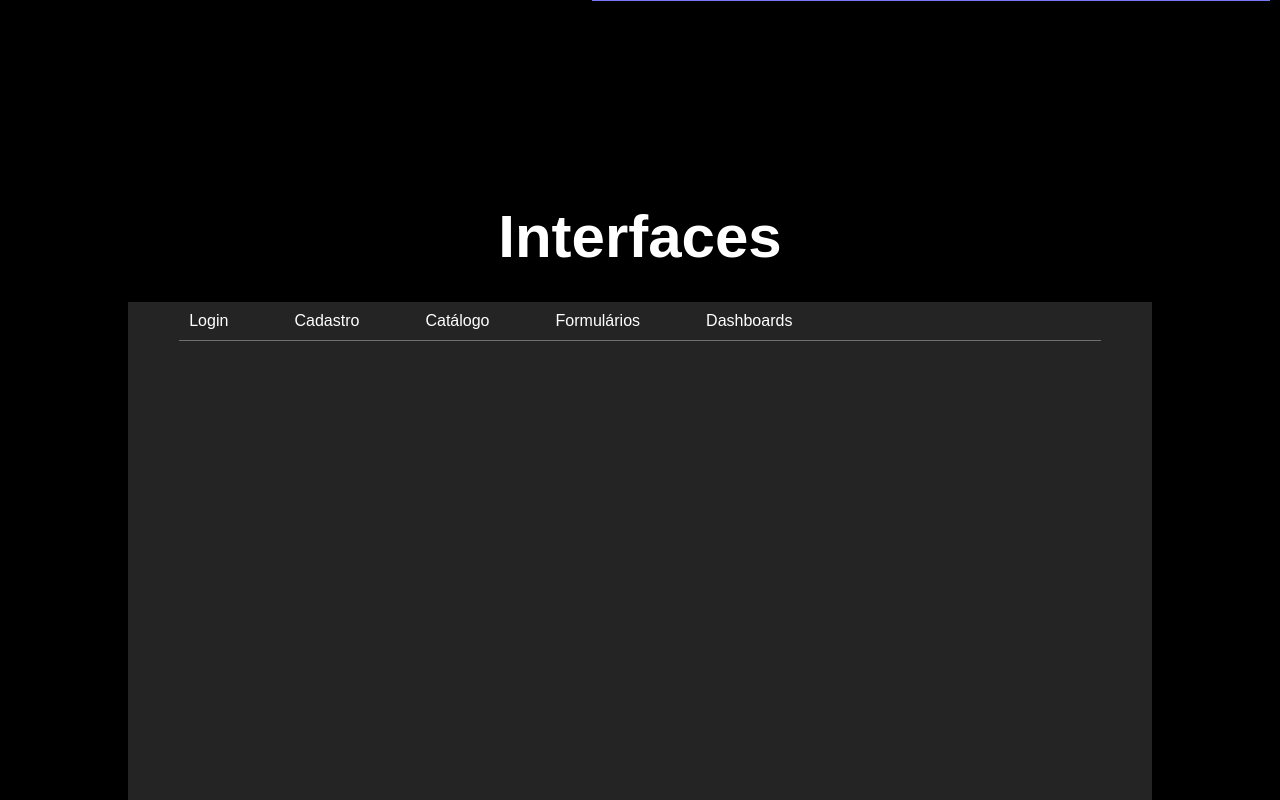
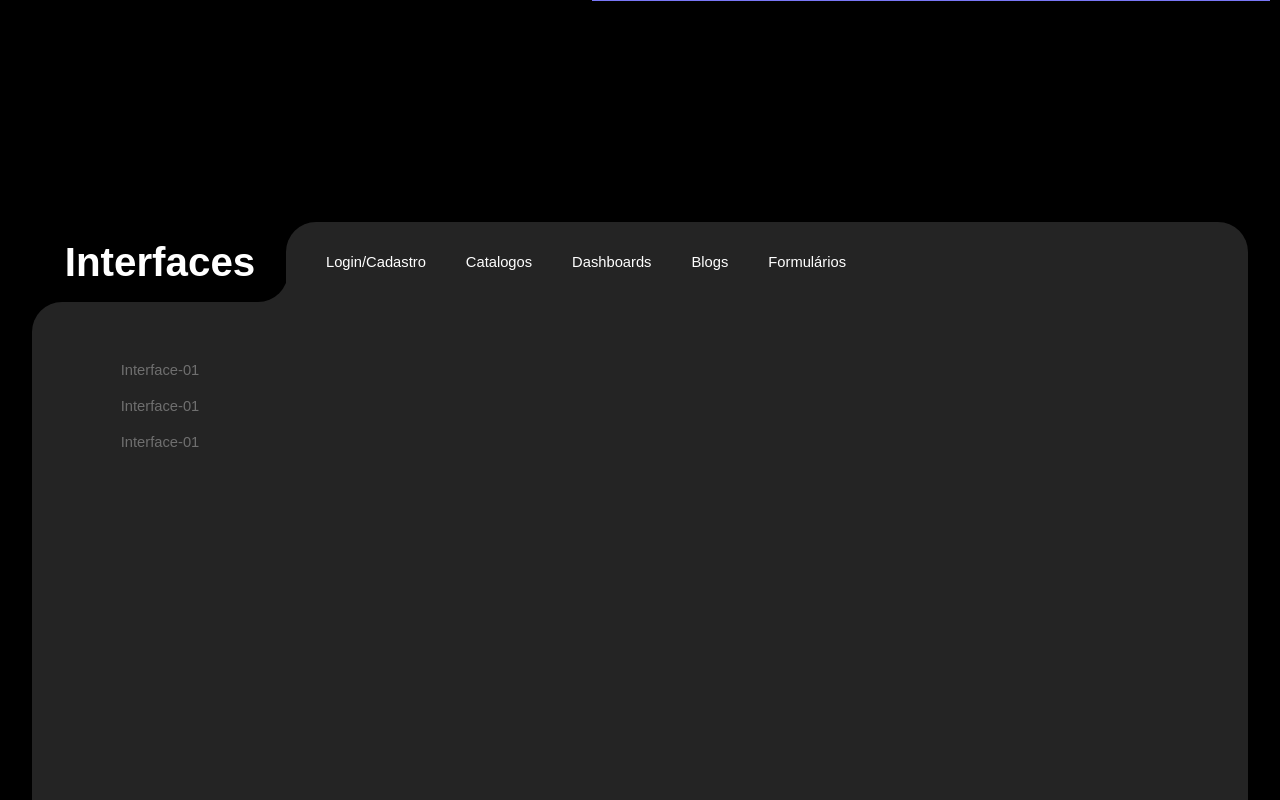
Before and after one commit to CesarCaus/Portfolio-Cesar-Caus, an Angular app: page / in a window 1280 px wide. Shown: the part 2280-3080 px from the top of the page. Built offline with nearby package versions, Linux system fonts and the light colour scheme; a web font is replaced by a local one.

Commit message:
Atualização pagina Interface

```diff
--- a/src/app/components/containers/contact/contact.component.scss
+++ b/src/app/components/containers/contact/contact.component.scss
@@ -163,7 +163,7 @@ main {
 }
 
 
-@media screen and (max-width: 700px) {
+@media screen and (max-width: 768px) {
     main {
         flex-direction: column-reverse;
         height: fit-content;
--- a/src/app/components/containers/interfaces/interfaces.component.html
+++ b/src/app/components/containers/interfaces/interfaces.component.html
@@ -1,20 +1,28 @@
 <main>
-    <section class="text-interfaces">
-        <h1>Interfaces</h1>
-    </section>
-    <section class="container-interfaces">
+    <header>
+        <span class="title-interface"><h1>Interfaces</h1></span>
         <nav>
+            <span (click)="openMenu()" class="material-symbols-outlined menu">menu</span>
             <ul>
-                <li>Login</li>
-                <li>Cadastro</li>
-                <li>Catálogo</li>
+                <li>Login/Cadastro</li>
+                <li>Catalogos</li>
+                <li>Dashboards</li>
+                <li>Blogs</li>
                 <li>Formulários</li>
-                <li>Dashboards</li>
+            </ul>
+            <span class="material-symbols-outlined arrow-right">
+                arrow_forward_ios
+                </span>
+        </nav>
+    </header>
+    <section class="container-main">
+        <nav [ngClass]="{'menu-open': valueMenu}">
+            <ul>
+                <li>Interface-01</li>
+                <li>Interface-01</li>
+                <li>Interface-01</li>
             </ul>
         </nav>
-
-        <section class="content">
-            <div class="interface-item"></div>
-        </section>
+        <div class="container-content"></div>
     </section>
 </main>
--- a/src/app/components/containers/interfaces/interfaces.component.scss
+++ b/src/app/components/containers/interfaces/interfaces.component.scss
@@ -1,48 +1,73 @@
 main {
     width: 100%;
-    height: fit-content;
+    height: 110vh;
+    min-height: fit-content;
     background-color: var(--bg-color-secundary);
+    padding-top: 100px;
+    align-items: center;
     display: flex;
-    padding: 20px;
-    padding-top: 80px;
-    align-items: center;
     flex-direction: column;
-    gap: 20px;
 }
 
-section {
-    width: 90%;
-}
+header {
+    display: flex;
+    align-items: center;
+    justify-content: center;
+    width: 100%;
+    position: relative;
 
-.text-interfaces {
-    height: 10vh;
-    text-align: center;
+    .title-interface {
+        width: 20vw;
+        background-color: var(--bg-color-primary);
+        height: 80px;
 
-    h1 {
-        font-size: clamp(40px, 5.4vw, 60px);
+        h1 {
+
+            display: flex;
+            align-items: center;
+            justify-content: center;
+            font-size: clamp(1rem, 3.15vw, 80px);
+            height: 100%;
+            color: var(--box-color-primary);
+            background-color: var(--bg-color-secundary);
+            border-bottom-right-radius: 30px;
+        }
     }
-}
-
-.container-interfaces {
-    width: 80vw;
-    height: 40vw;
-    background-color: var(--bg-color-primary);
 
     nav {
+        width: calc(75vw + 2px);
+        border-top-left-radius: 30px;
+        border-top-right-radius: 30px;
+        height: 80px;
+        padding: 0 30px;
+        background-color: var(--bg-color-primary);
+        border-top-left-radius: 30px;
+        margin-left: -2px;
+        position: relative;
+
+        .menu {
+            display: none;
+        }
+
+        .arrow-right {
+            display: none;
+        }
+
         ul {
-            margin: 0 auto;
-            width: 90%;
+            width: 100%;
+            padding: 20px 0;
+            height: 80px;
             display: flex;
             align-items: center;
-            gap: 5%;
-            overflow: auto;
-            border-bottom: 1px solid var(--line-color-primary);
+            gap: 20px;
+            overflow: scroll;
 
             li {
+                font-size: clamp(13px, 1.15vw, 35px);
                 list-style: none;
+                cursor: pointer;
                 padding: 10px;
-                cursor: pointer;
-                font-size: clamp(14px, 1.4vw, 16px);
+                border-radius: 20px;
             }
 
             li:hover {
@@ -55,9 +80,111 @@ section {
         }
     }
 
-    .content {
-        width: 90%;
+}
+
+.container-main {
+    width: 95vw;
+    height: 70vh;
+    background-color: var(--bg-color-primary);
+    border-radius: 30px;
+    border-top-right-radius: 0;
+    display: flex;
+    padding-right: 20px;
+    padding-bottom: 20px;
+
+    nav {
+        width: 20vw;
         height: 90%;
-        margin: 0 auto;
+
+        ul {
+            height: 100%;
+            padding-top: 50px;
+            width: 20vw;
+            display: flex;
+            align-items: center;
+            flex-direction: column;
+
+            li {
+                font-size: clamp(13px, 1.15vw, 35px);
+                list-style: none;
+                color: var(--line-color-primary);
+                width: 100%;
+                text-align: center;
+                padding: 10px;
+                cursor: pointer;
+            }
+
+            li:hover {
+                background-color: var(--bg-color-primary-hover);
+            }
+        }
+
     }
 }
+
+
+.container-content {
+    width: 100%;
+    height: 100%;
+    border-bottom-right-radius: 20px;
+}
+
+@media screen and (max-width: 768px) {
+    header {
+        .title-interface {
+            display: none;
+        }
+
+        nav {
+            display: flex;
+            width: calc(90% - 0.1px);
+            margin-left: 0;
+            align-items: center;
+            background-color: var(--bg-color-primary);
+
+            .menu {
+                display: flex;
+                font-size: 40px;
+            }
+
+            ul {
+                margin-left: 20px;
+            }
+
+            .arrow-right {
+                position: absolute;
+                display: flex;
+                right: 0;
+                opacity: 0.5;
+            }
+        }
+    }
+
+    .container-main {
+        width: 90%;
+        border-top-left-radius: 0;
+        position: relative;
+        overflow: hidden;
+        padding-left: 20px;
+
+
+        nav {
+            height: 100%;
+            width: 200px;
+            position: absolute;
+            left: -220px;
+
+            ul {
+                width: 100%;
+            }
+        }
+
+        .menu-open {
+            left: -20px;
+        }
+
+        .container-content {
+            border-bottom-left-radius: 20px;
+        }
+    }
+}
--- a/src/app/components/containers/interfaces/interfaces.component.ts
+++ b/src/app/components/containers/interfaces/interfaces.component.ts
@@ -1,14 +1,23 @@
 import { Component } from '@angular/core';
+import { CommonModule } from '@angular/common';
+
 import { GlassmorphismLogin01Component } from '../../interfaces/glassmorphism-login-01/glassmorphism-login-01.component';
+
 
 @Component({
   selector: 'app-interfaces',
   standalone: true,
-  imports: [GlassmorphismLogin01Component
+  imports: [CommonModule,
+  GlassmorphismLogin01Component
   ],
   templateUrl: './interfaces.component.html',
   styleUrl: './interfaces.component.scss'
 })
 export class InterfacesComponent {
 
+  valueMenu: boolean = false;
+
+  openMenu() {
+    this.valueMenu = !this.valueMenu;
+  }
 }
```
